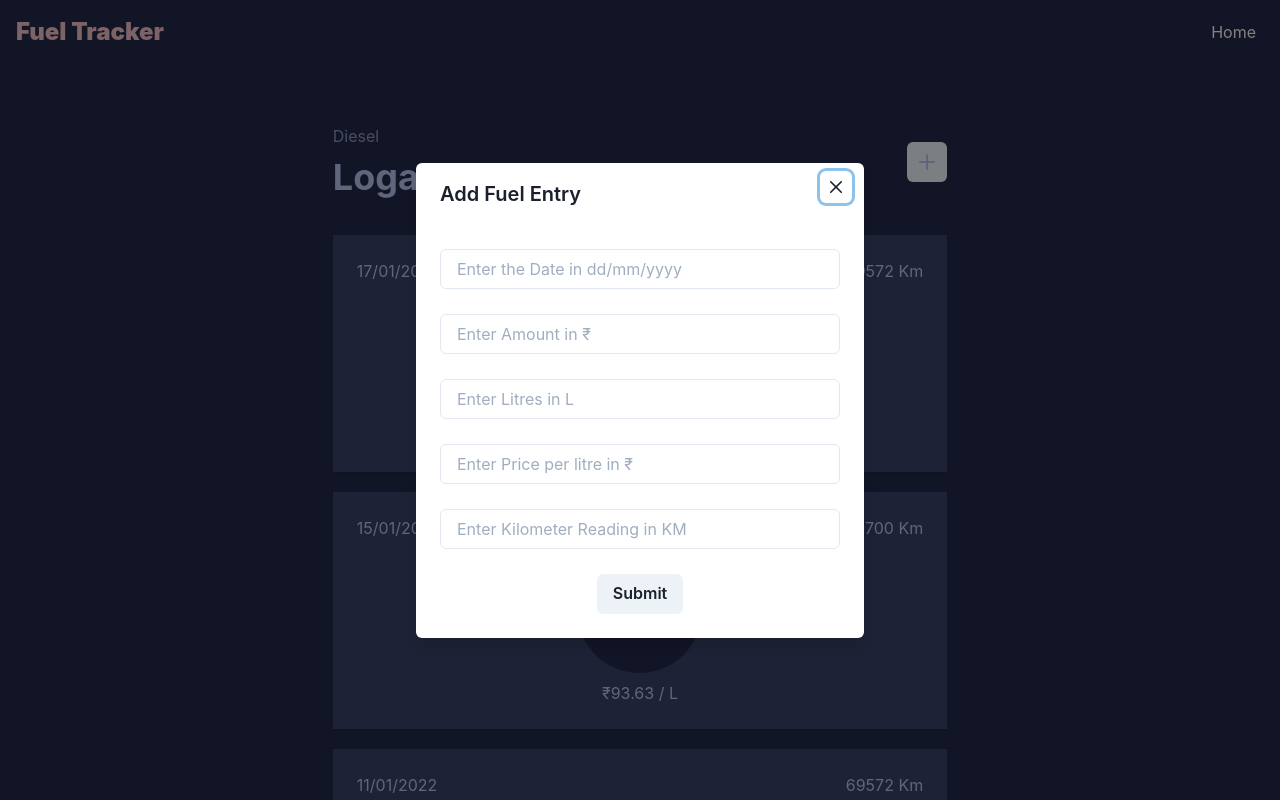
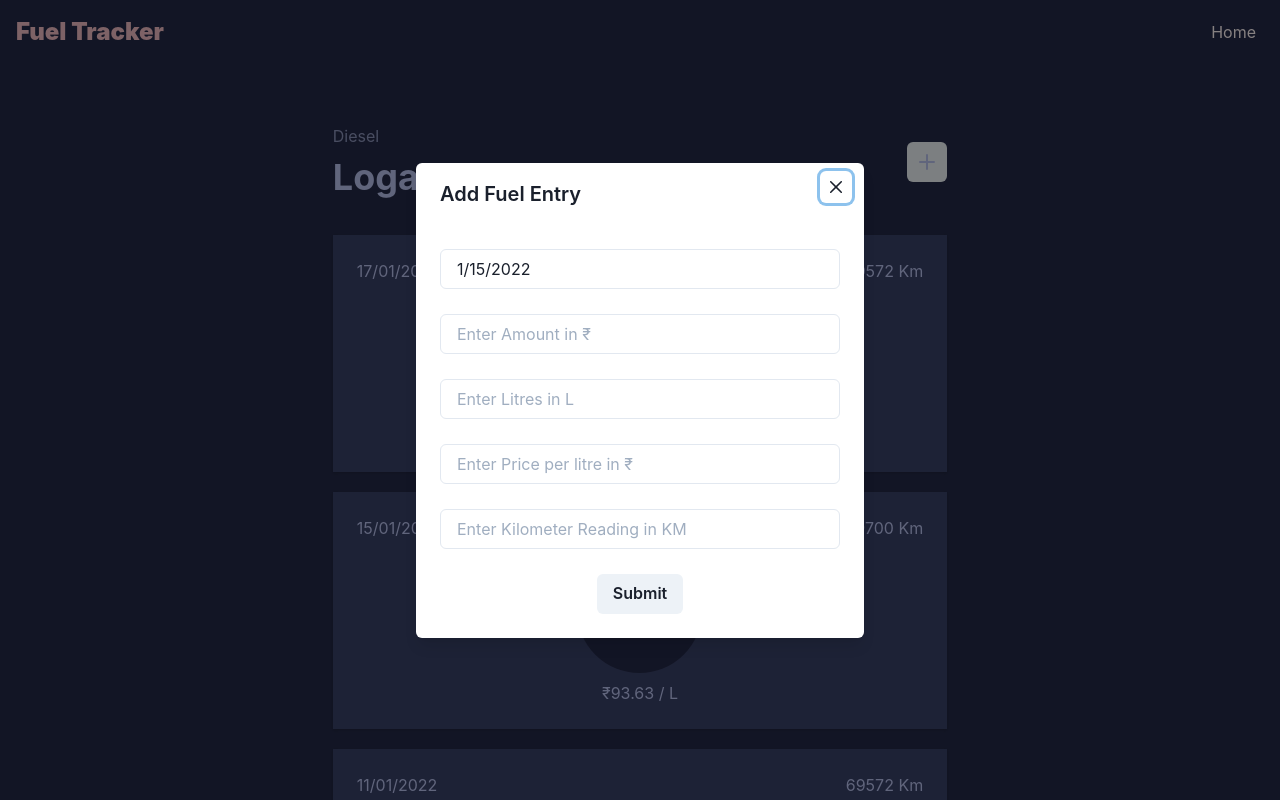
Before and after one commit to bonniesimon/fuel-tracker, a React (Create React App) app: page /car/0 in a window 1280 px wide. Both pictures are taken after a click on the button "Add fuel entry". Shown: the top 800 px of the page. Built offline with nearby package versions, Linux system fonts and the light colour scheme.

Commit message:
Add autofill current date

```diff
--- a/src/components/AddFuelEntryForm.tsx
+++ b/src/components/AddFuelEntryForm.tsx
@@ -35,6 +35,7 @@ const AddFuelEntryForm = ({carID}: IProps) => {
                 <Input
                     type="text"
                     placeholder="Enter the Date in dd/mm/yyyy"
+                    value={new Date().toLocaleDateString()}
                     {...register("entryDate", {
                         required: "Please enter name",
                     })}
```
